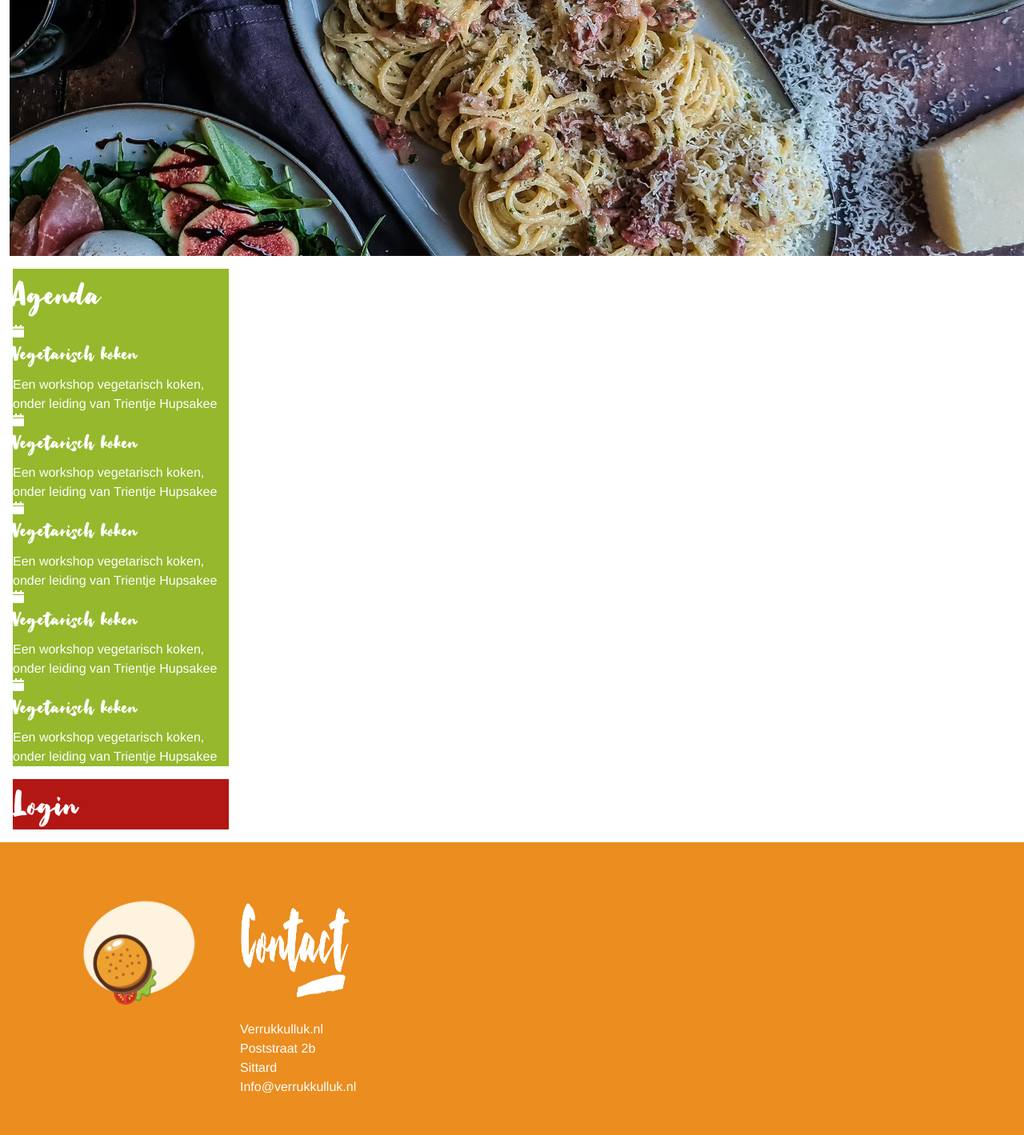
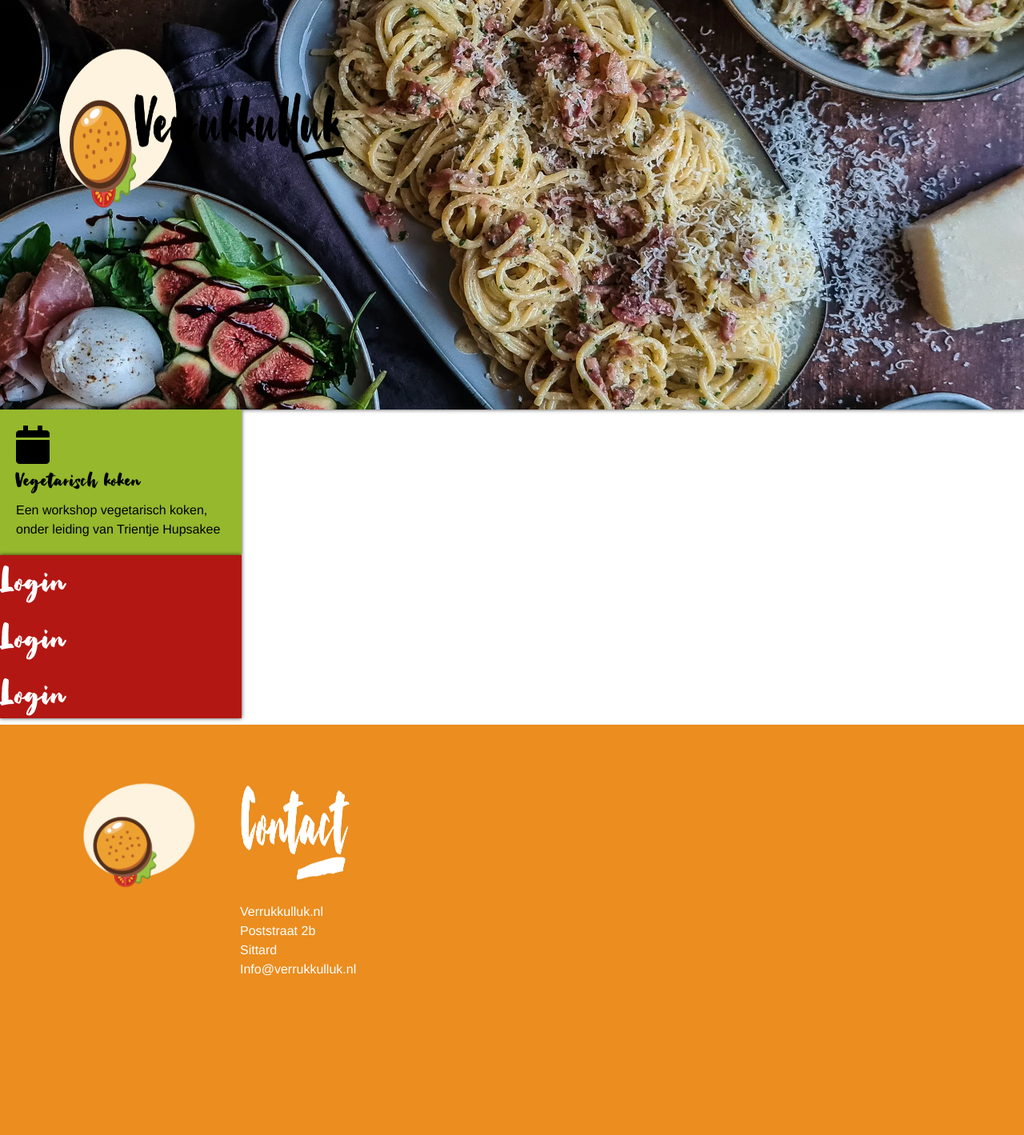
Before and after one commit to PSlangen/educom-verrukkulluk, a PHP site: template templates/main.html.twig in a window 1280 px wide; the page is wider, and only the part inside the window is pictured. Shown: that part at 80% size. After the commit the page ends 1220 px from the top of that part, so only its background shows below. Run offline with PHP 8.4, Linux system fonts and the light colour scheme; the template is opened without the code that fills it, so the values that code supplies are empty; some libraries are stand-ins or nearby versions.

Commit message:
Row-col toevoegen (#13)

```diff
--- a/assets/css/main.css
+++ b/assets/css/main.css
@@ -57,21 +57,31 @@ html, body {
 .recipe-box {
     height: 500px;
     box-shadow: 0px 0px 5px 0px rgba(0,0,0,0.75);
-    background-color: yellow;
+    /* background-color: yellow; */
 }
 
 .background-image {
-    width: 100%;
-    height: 40%;
+    width: 400px;
+    height: 100px;
     background-position: center center;
     background-size: cover;
     background-repeat: no-repeat;
-    background-color: yellow;
+    /* background-color: red; */
 }
 
 .main-header{
     width: 100vw;
-    height: 25vw;
+    height: 40vw;
+    box-shadow: 0px 0px 5px 0px rgba(0,0,0,0.75);
+}
+
+.header-logo{
+    position: absolute;
+    width: 30%;
+    height: 30%;
+    top: 40px;
+    left: 60px;
+
 }
 
 /* footer */
@@ -97,3 +107,40 @@ html, body {
     top: 0px;
     left: 300px;
 }
+
+.agenda-box{
+    color: black;
+    background-color: var(--lighter-green);
+    box-shadow: 0px 0px 5px 0px rgba(0,0,0,0.75);
+    padding: 20px
+}
+
+.agenda-title{
+    color:white;
+    text-align: center;
+}
+
+.login-box{
+    color: white;
+    background-color: var(--darker-red);
+    box-shadow: 0px 0px 5px 0px rgba(0,0,0,0.75);
+
+}
+
+.lighter-red{
+    color: var(--lighter-red);
+}
+
+.white{
+    color: white;
+    text-align: center;
+}
+.lighter-green{
+    color:var(--lighter-green);
+}
+
+.persons-cal-price{
+    text-align: right;
+    position: relative;
+    top: 80px;
+}
--- a/templates/main.html.twig
+++ b/templates/main.html.twig
@@ -19,12 +19,12 @@
 
     <div class="row">
         <div class="col-md-12">
-            <div class="p-md-0">
                 </div>
                     {% block header %}
                     <div class="main-header background-image" style="background-image: url(assets/img/carbonara_wide.webp)";>
+                    <img class="header-logo" src="assets/img/logo-v2.png">
+                    </div>
                     {% endblock %}
-                </div>
                 </div>
         </div>
     </div>
@@ -33,41 +33,34 @@
     <div class="row">
         <div class="col-md-3">
             <div class="col-md-12">
-                <div class="m-md-3">
-                    <div style= "color: white; background-color: var(--lighter-green);">
-                        <div> <h1>Agenda</h1> </div>
-                        <div>
-                        <i class="fa fa-calendar"></i> <h3> Vegetarisch koken</h3> Een workshop vegetarisch koken, onder leiding van Trientje Hupsakee <br>
-                        <i class="fa fa-calendar"></i> <h3> Vegetarisch koken</h3> Een workshop vegetarisch koken, onder leiding van Trientje Hupsakee <br>
-                        <i class="fa fa-calendar"></i> <h3> Vegetarisch koken</h3> Een workshop vegetarisch koken, onder leiding van Trientje Hupsakee <br>
-                        <i class="fa fa-calendar"></i> <h3> Vegetarisch koken</h3> Een workshop vegetarisch koken, onder leiding van Trientje Hupsakee <br>
-                        <i class="fa fa-calendar"></i> <h3> Vegetarisch koken</h3> Een workshop vegetarisch koken, onder leiding van Trientje Hupsakee <br>
-                        </div>
-                    </div>
+                <div class= "agenda-box">
+
+                    <div <i class="fa fa-calendar fa-3x "></i> </div>
+                    <div> <h3> Vegetarisch koken </h3> Een workshop vegetarisch koken, onder leiding van Trientje Hupsakee </div>
+
+
                 </div>
             </div>
             <div class="col-md-12">
-                <div class="m-md-3">
-                    <div style= "color: white; background-color: var(--darker-red);">
+                <div class="login-box">
                     <h1>Login</h1>
-                    </div>
+                    <h1>Login</h1>
+                    <h1>Login</h1>
+
                 </div>
             </div>
         </div>
 
 
         <div class="col-md-9">
-            <div class="m-md-0">
             {%  block content %}
             {%  endblock %}
-            </div>
         </div>
     </div>
 
 
     <div class="row">
-        <div class="col-md-12" style= "background-color: var(--darker-orange);">
-            <div class="p-md-0">
+        <div class="col-md-12 " style= "background-color: var(--darker-orange);">
             <div>
                 <img class="footer-logo" src="assets/img/verrukkulluk-pay-off.png">
                 <img class="footer-contact" src="assets/img/verrukkulluk-contact.png">
@@ -79,8 +72,6 @@
             Sittard <br>
             Info@verrukkulluk.nl<br><br><br>
             </div>
-
-            </div>
         </div>
     </div>
 
```
Also changed, not shown: documents/database/db.sql (+38 -24 lines), templates/homepage.html.twig (+31 -20 lines), assets/img/Shakshuka.webp (added), assets/img/nasi_goreng.jpg (deleted), assets/img/nasi_goreng.webp (added), assets/img/pizza_tonno.jpg (deleted), assets/img/pizza_tonno.webp (added), assets/img/shakshuka.jpg (deleted), assets/img/spaghetti_carbonara.jpg (deleted), assets/img/spaghetti_carbonara.png (deleted), assets/img/spaghetti_carbonara.webp (added). Lines whose indentation alone changed are shown as unchanged.
